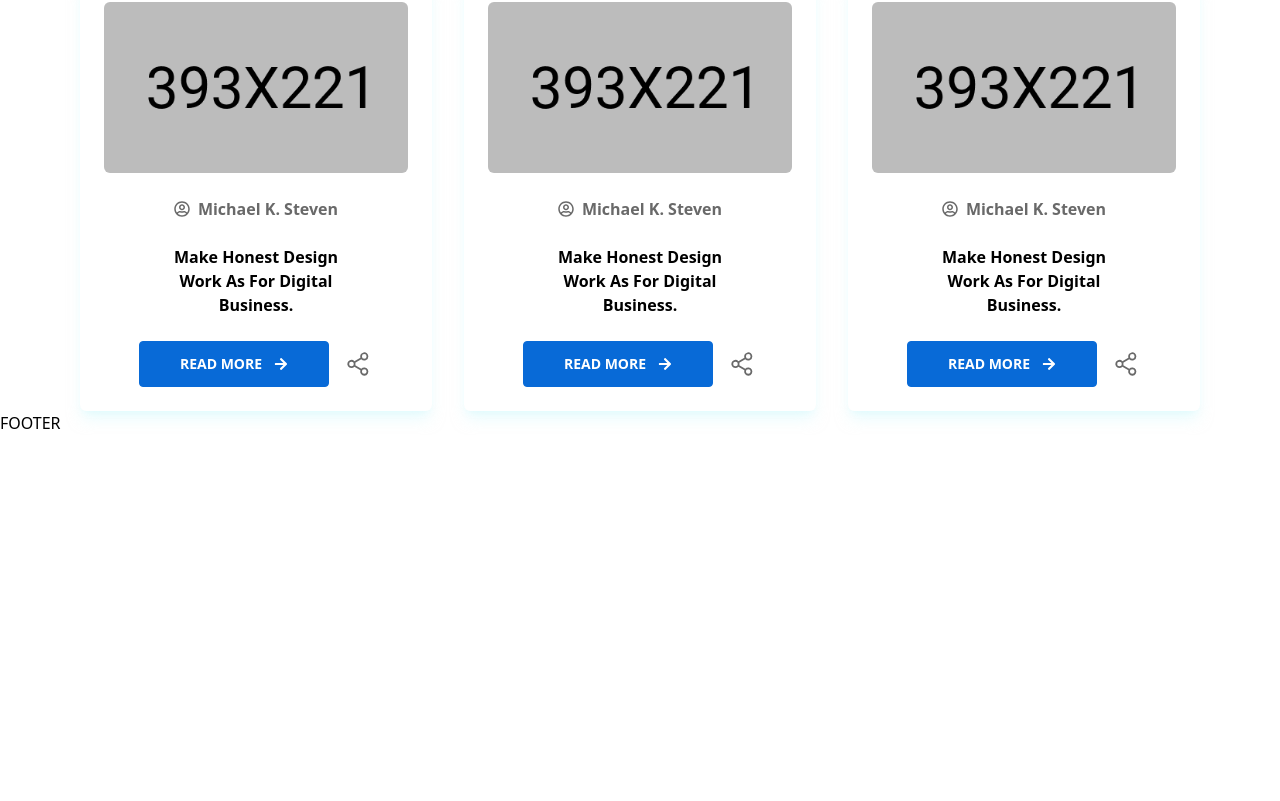
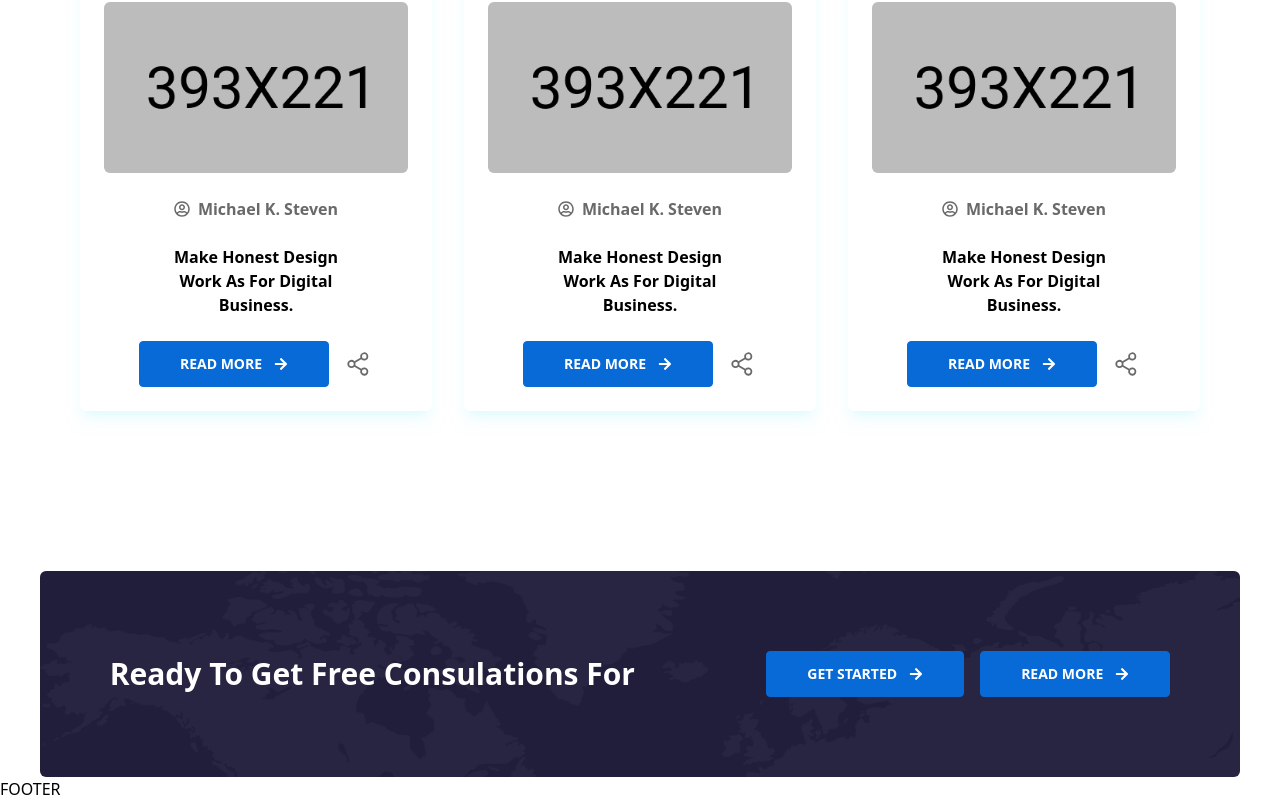
Before and after one commit to jul1ana/travel_nextjs, a Next.js app: page / in a window 1280 px wide. Shown: the part 7462-8263 px from the top of the page. Before the commit the page ends 7897 px from the top, so only its background shows below. Built offline with nearby package versions, Linux system fonts and the light colour scheme.

Commit message:
feat: add componente MiniMap

```diff
--- a/src/app/page.tsx
+++ b/src/app/page.tsx
@@ -5,6 +5,7 @@ import { CaseStudies } from "@/components/CaseStudies";
 import { Feats } from "@/components/Feats";
 import { Hero } from "@/components/Hero";
 import { Members } from "@/components/Members";
+import { MiniMap } from "@/components/MiniMap";
 import { Plans } from "@/components/Plans";
 import { Services } from "@/components/Services";
 import { Testimonials } from "@/components/Testimonials";
@@ -22,6 +23,7 @@ export default function Home() {
       <Plans />
       <Testimonials />
       <Blog />
+      <MiniMap />
     </main>
   );
 }
--- /dev/null
+++ b/src/components/MiniMap.tsx
@@ -0,0 +1,16 @@
+import { CustomLink } from "./CustomLink";
+
+export function MiniMap() {
+  return (
+    <div className="bg-cover bg-[url('/cta_bg1.png')] bg-[#211e3b] rounded-md mx-4 p-6 lg:mx-10 lg:py-20">
+      <div className="flex flex-col items-center gap-10 lg:flex-row justify-around">
+        <h1 className="text-white font-bold text-3xl text-center">Ready To Get Free Consulations For <span className="lg:hidden">Any Kind Of It Solutions <br />?</span> </h1>
+
+        <div className="flex flex-col lg:flex-row gap-4">
+          <CustomLink href='/' size="default">get started</CustomLink>
+          <CustomLink href='/' size="default">read more</CustomLink>
+        </div>
+      </div>
+    </div>
+  )
+}
```
Also changed, not shown: public/cta_bg1.png (added).
